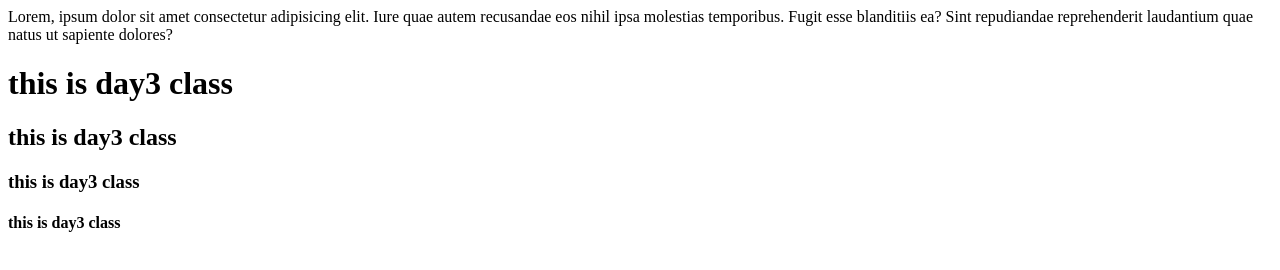
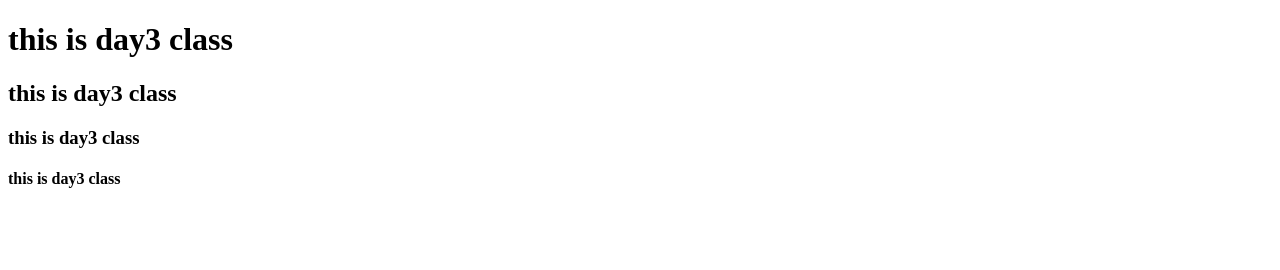
Before and after one commit to harsh001-dotcom/harsh, a plain HTML site: page New folder/index.html in a window 1280 px wide. Drawn offline with Linux system fonts and the light colour scheme.

Commit message:
Update index.html

```diff
--- a/New folder/index.html
+++ b/New folder/index.html
@@ -6,9 +6,7 @@
 <head>
 
 <body>
-    <!--  -->
-    Lorem, ipsum dolor sit amet consectetur adipisicing elit. Iure quae autem recusandae eos nihil ipsa molestias
-    temporibus. Fugit esse blanditiis ea? Sint repudiandae reprehenderit laudantium quae natus ut sapiente dolores?
+
  <h1>this is day3 class</h1>
  <h2>this is day3 class</h2>
  <h3>this is day3 class</h3>
```
